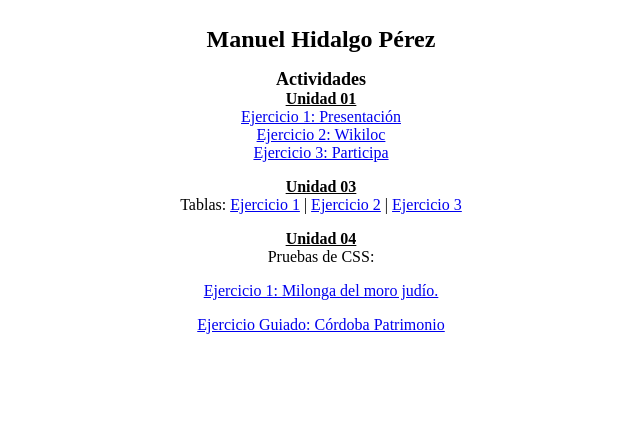
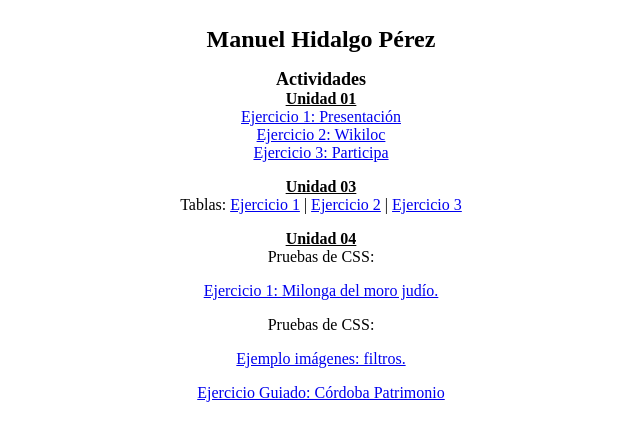
Before and after one commit to hipema/hipema.github.io, a plain HTML site: page index.html in a window 1280 px wide. Shown: the whole page, without its empty margins (319-959 px from the left). Drawn offline with Linux system fonts and the light colour scheme.

Commit message:
Update index.html

```diff
--- a/index.html
+++ b/index.html
@@ -25,6 +25,7 @@
 		<b><u>Unidad 04</u></b>
 		<br>
 		Pruebas de CSS: <p><a href=unidad04/prueba1css.html target="_blank">Ejercicio 1: Milonga del moro judío.</a><p/>
+		Pruebas de CSS: <p><a href=unidad04/ejemplos/clase/imagenes/index.html" target="_blank">Ejemplo imágenes: filtros.</a><p/>
 
         <a href="https://hipema.github.io/cordobapatrimonio/index.html" target="blank">Ejercicio Guiado: Córdoba Patrimonio</a>
 		</center>
```
